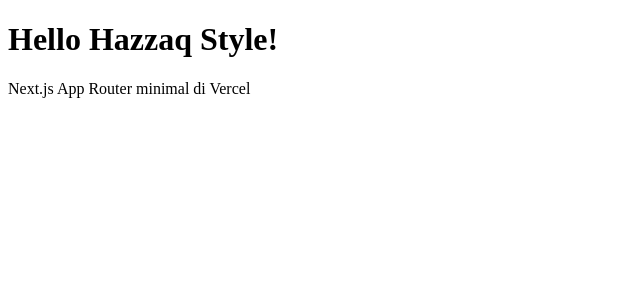
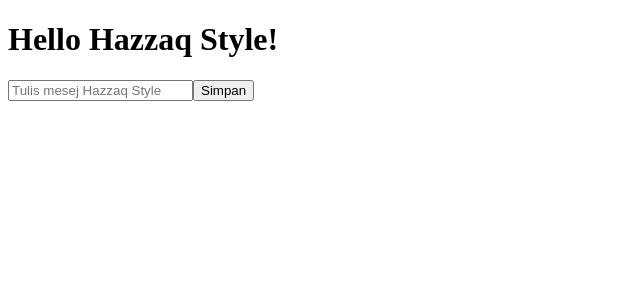
Before and after one commit to noorhazzaq/nh, a Next.js app: page / in a window 1280 px wide. Shown: the top 300 px of the page, without its empty margins (0-640 px from the left). Built offline with nearby package versions, Linux system fonts and the light colour scheme.

Commit message:
Update page.js

```diff
--- a/app/page.js
+++ b/app/page.js
@@ -1,8 +1,18 @@
+import { saveMessage } from "./actions"
+
 export default function Home() {
+  async function handleSubmit(formData) {
+    "use server"
+    await saveMessage(formData.get("msg"))
+  }
+
   return (
     <main>
       <h1>Hello Hazzaq Style!</h1>
-      <p>Next.js App Router minimal di Vercel</p>
+      <form action={handleSubmit}>
+        <input name="msg" placeholder="Tulis mesej Hazzaq Style" />
+        <button type="submit">Simpan</button>
+      </form>
     </main>
   )
 }
```
